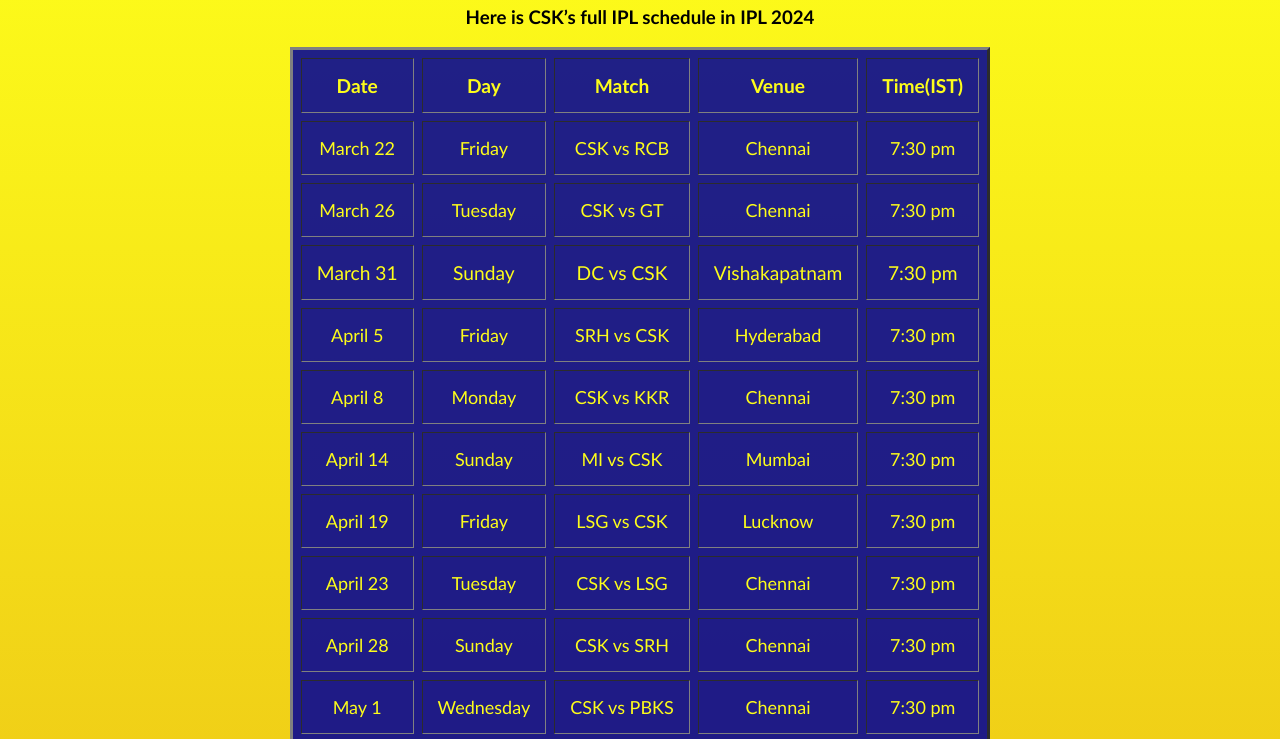
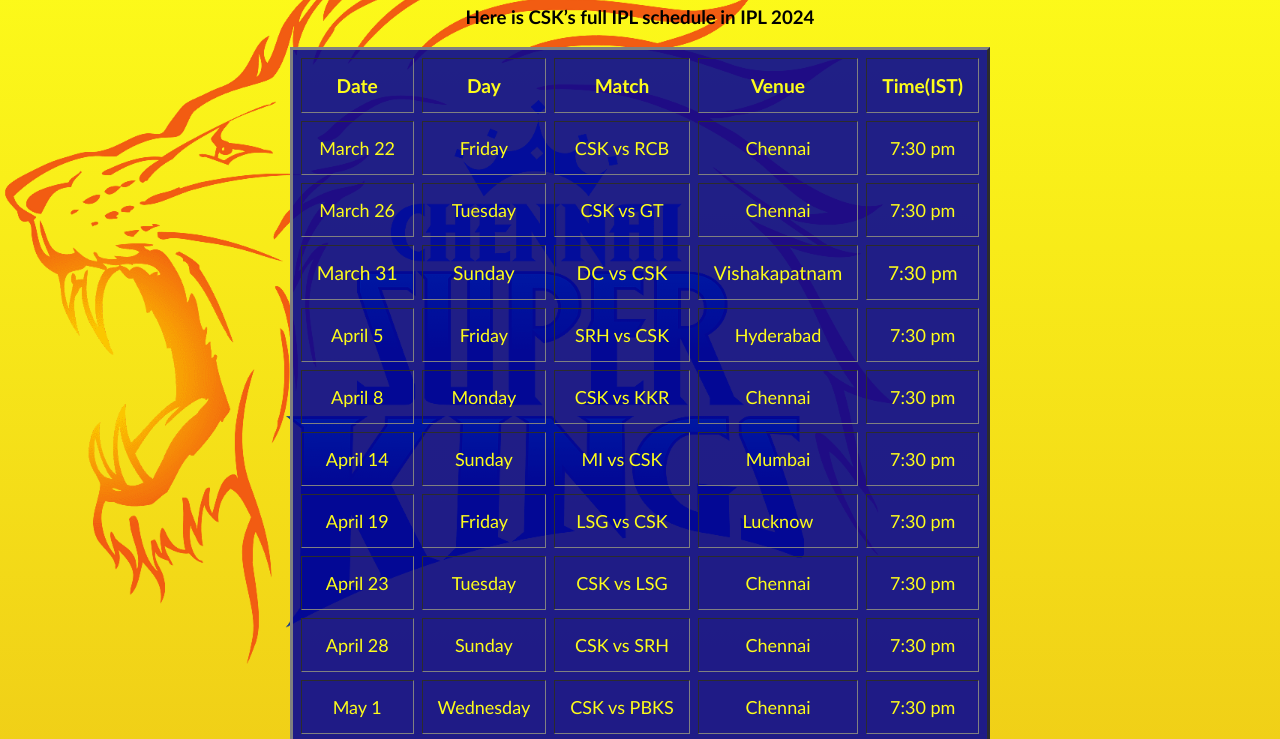
Before and after one commit to MukeshBabu06/HTML_Table_Prj, a plain HTML site: page index.html in a window 1280 px wide. Shown: the part 76-815 px from the top of the page. Drawn offline with Linux system fonts and the light colour scheme; the site is published under a folder, as on GitHub Pages, so addresses that start at the root find nothing.

Commit message:
Update index.html

```diff
--- a/index.html
+++ b/index.html
@@ -6,7 +6,7 @@
     <title>Chennai Super Kings</title>
     <link rel="icon" href="Assets/pngwing.com (1).png">
 </head>
-<body style="background-image: url(/Assets/pngwing.com\ \(1\).png), linear-gradient(rgb(253, 253, 26), rgb(219, 132, 19));background-repeat: no-repeat; background-size: 900px, cover;">
+<body style="background-image: url(Assets/pngwing.com\ \(1\).png), linear-gradient(rgb(253, 253, 26), rgb(219, 132, 19));background-repeat: no-repeat; background-size: 900px, cover;">
     <h1 align="center" style="font-family: 'Gill Sans', 'Gill Sans MT', Calibri, 'Trebuchet MS', sans-serif;">Chennai Super Kings</h1>
     <h3 align="center" style="font-family: 'Gill Sans', 'Gill Sans MT', Calibri, 'Trebuchet MS', sans-serif;">Here is CSK’s full IPL schedule in IPL 2024</h3>
     <table border="3" cellpadding="15" cellspacing="8" align="center" style="background-color: rgba(1, 1, 151, 0.87);">
```
